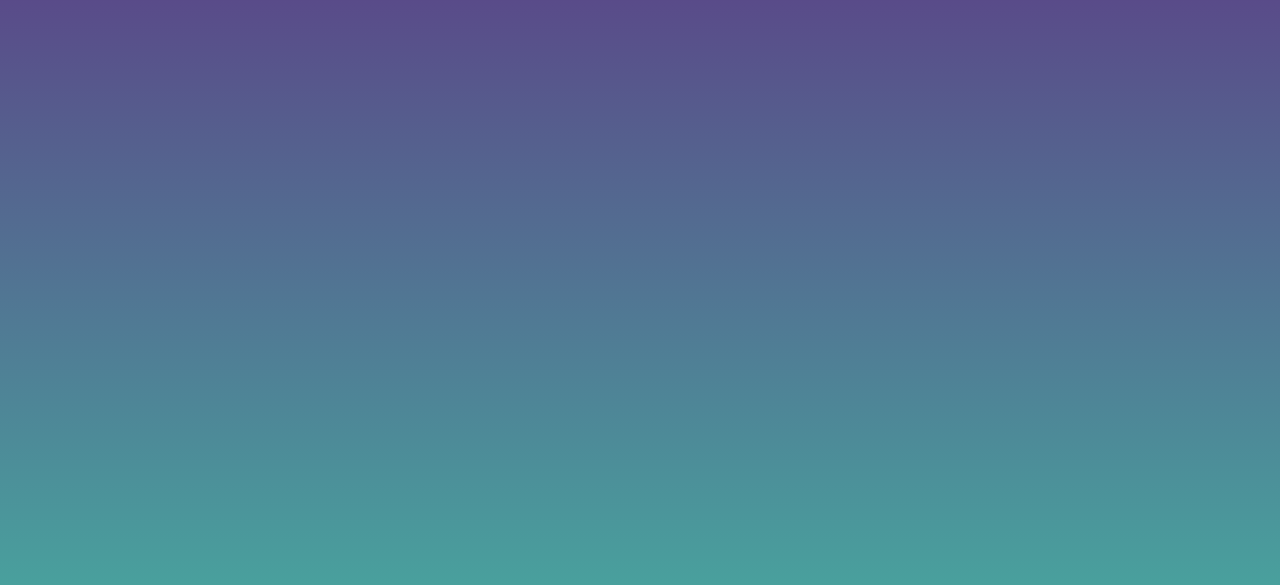
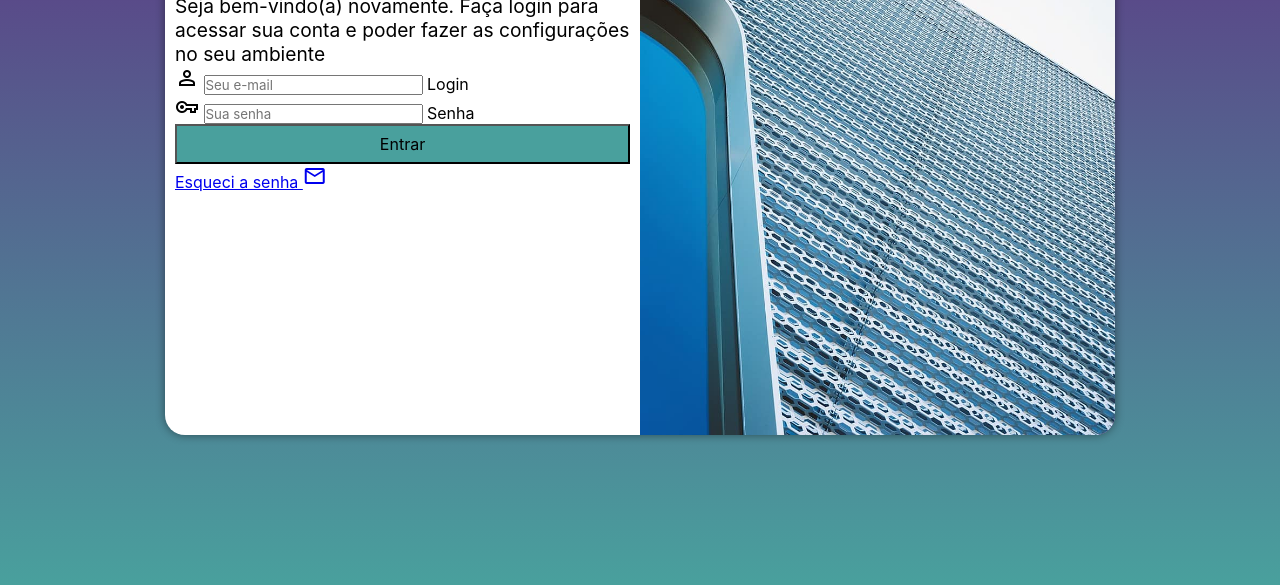
Before and after one commit to Liavik/Teste, a plain HTML site: page Tela Login/index.html in a window 1280 px wide. Shown: the part 215-800 px from the top of the page. Drawn offline with nearby package versions, Linux system fonts and the light colour scheme.

Commit message:
antes de desligar o pc

```diff
--- a/Tela Login/estilos/main.css
+++ b/Tela Login/estilos/main.css
@@ -38,7 +38,7 @@ section#login {
 
 section#login > div#imagem {
     display: block;
-    background: #5f2c82 url(../metal.jpg) no-repeat;
+    background: #5f2c82 url(../imagen/metal.jpg) no-repeat;
     background-size: cover;
     background-position: left bottom;
     height: 200px;
@@ -57,3 +57,11 @@ div#formulario > h1 {
 div#formulario > p {
     font-size: 0.8em;
 }
+
+form > input[type=submit] {
+    display: block;
+    font-size: 1em;
+    width: 100%;
+    height: 40px;
+    background-color: #49a09d;
+}
--- a/Tela Login/index.html
+++ b/Tela Login/index.html
@@ -4,25 +4,33 @@
     <meta charset="UTF-8">
     <meta name="viewport" content="width=device-width, initial-scale=1.0">
     <title>Login</title>
+    <link rel="stylesheet" href="https://fonts.googleapis.com/css2?family=Material+Symbols+Outlined:opsz,wght,FILL,GRAD@24,400,0,0" />
     <link rel="stylesheet" href="estilos/main.css">
     <link rel="stylesheet" href="estilos/media-query.css">
 </head>
 <body>
     <main>
-        <section id="Login">
+        <section id="login">
             <div id="imagem">
             </div>
             <div id="formulario">
                 <h1>Login</h1>
                 <p>Seja bem-vindo(a) novamente. Faça login para acessar sua conta e poder fazer as configurações no seu ambiente</p>
-                <form action="login.php" method="post">
+                <form action="login.php" method="post" autocomplete="on">
                     <div class="campo">
+                        <span class="material-symbols-outlined">person</span>
+                        <input type="email" name="login" id="ilogin" placeholder="Seu e-mail" autocomplete="email" required maxlength="30">
                         <label for="ilogin">Login</label>
-                        <input type="email" name="login" id="ilogin" placeholder="Seu e-mail">
                     </div>
                     <div class="campo">
-
+                        <span class="material-symbols-outlined">vpn_key</span>
+                        <input type="password" name="senha" id="isenha" placeholder="Sua senha" autocomplete="current-password" required minlength="8" maxlength="20">
+                        <label for="isenha">Senha</label>
                     </div>
+                    <input type="submit" value="Entrar">
+                    <a href="esqueci.html" class="botao">Esqueci a senha
+                        <span class="material-symbols-outlined">mail</span>
+                    </a> <!--poderia ser button-->
                 </form>
             </div>
         </section>
```
Also changed, not shown: Tela Login/imagen/metal.jpg (renamed from Tela Login/metal.jpg).
